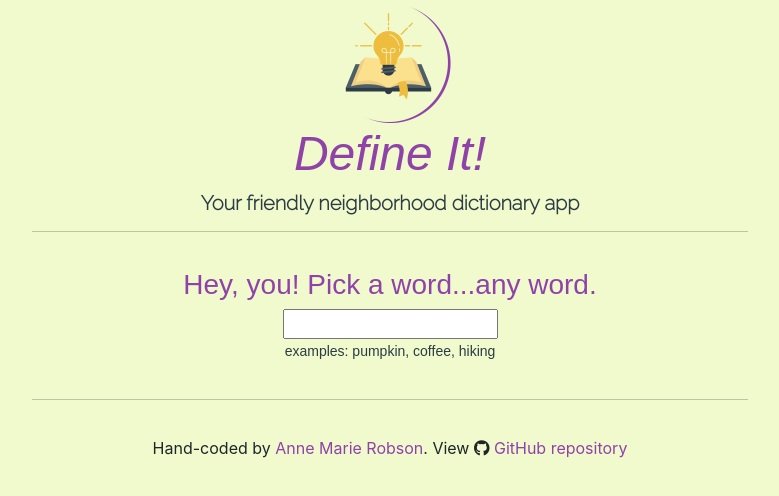
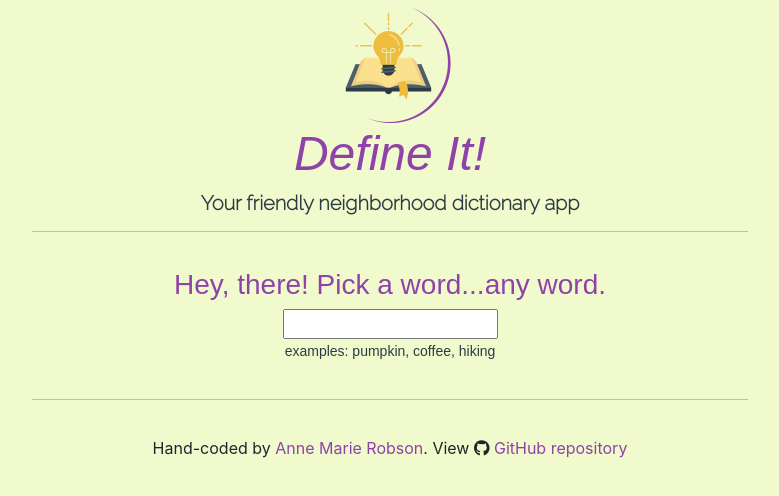
Before and after one commit to amstoddard84/react-dictionary-app, a React (Create React App) app: page / in a window 1280 px wide. Shown: the top 496 px of the page, without its empty margins (250-1029 px from the left). Built offline with nearby package versions, Linux system fonts and the light colour scheme; a web font is replaced by a local one.

Commit message:
HTML/site copy change

```diff
--- a/src/Dictionary.js
+++ b/src/Dictionary.js
@@ -28,7 +28,7 @@ export default function Dictionary() {
     return (
         <div className="Dictionary">
         <section>
-<h1 class="lookup-prompt">Hey, you! Pick a word...any word.</h1>
+<h1 class="lookup-prompt">Hey, there! Pick a word...any word.</h1>
 <form onSubmit={search}>
     <input type="search"
     onChange= {handleKeywordChange} />
```
